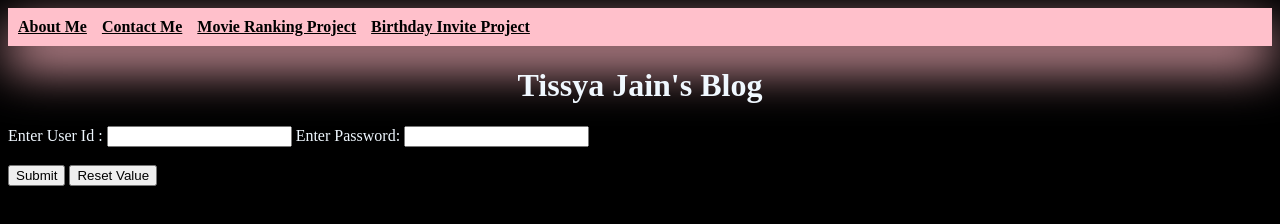
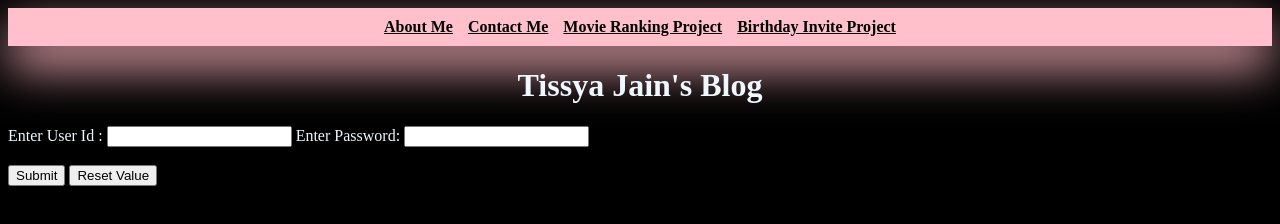
Before and after one commit to tissyajain123/html-portfolio, a plain HTML site: page index.html in a window 1280 px wide. Drawn offline with Linux system fonts and the light colour scheme.

Commit message:
Add files via upload

```diff
--- a/index.html
+++ b/index.html
@@ -25,7 +25,8 @@
       padding: 10px;
       background-color:pink;
       gap: 15px;
-      align-items: end;
+      align-items: center;
+      justify-content: center;
       box-shadow: 0 20px 50px lightpink;
     }
     p{
```
